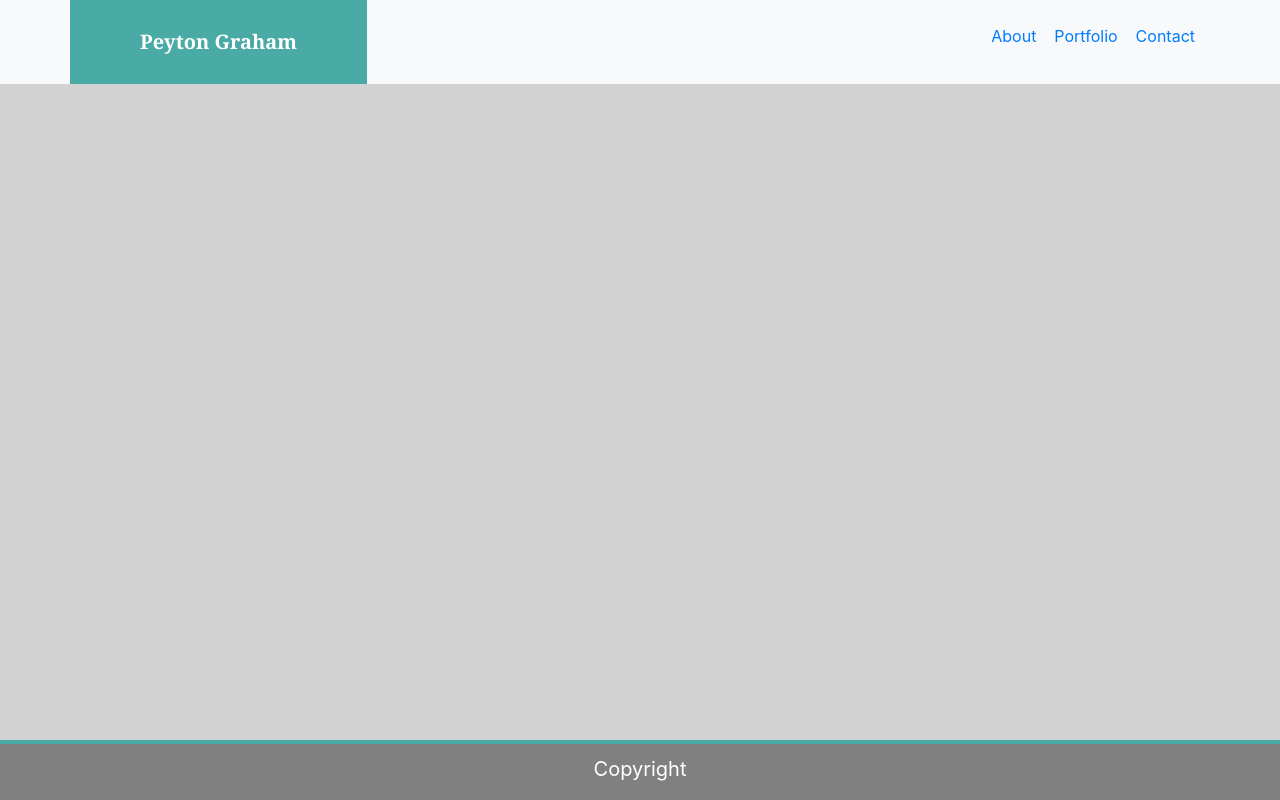
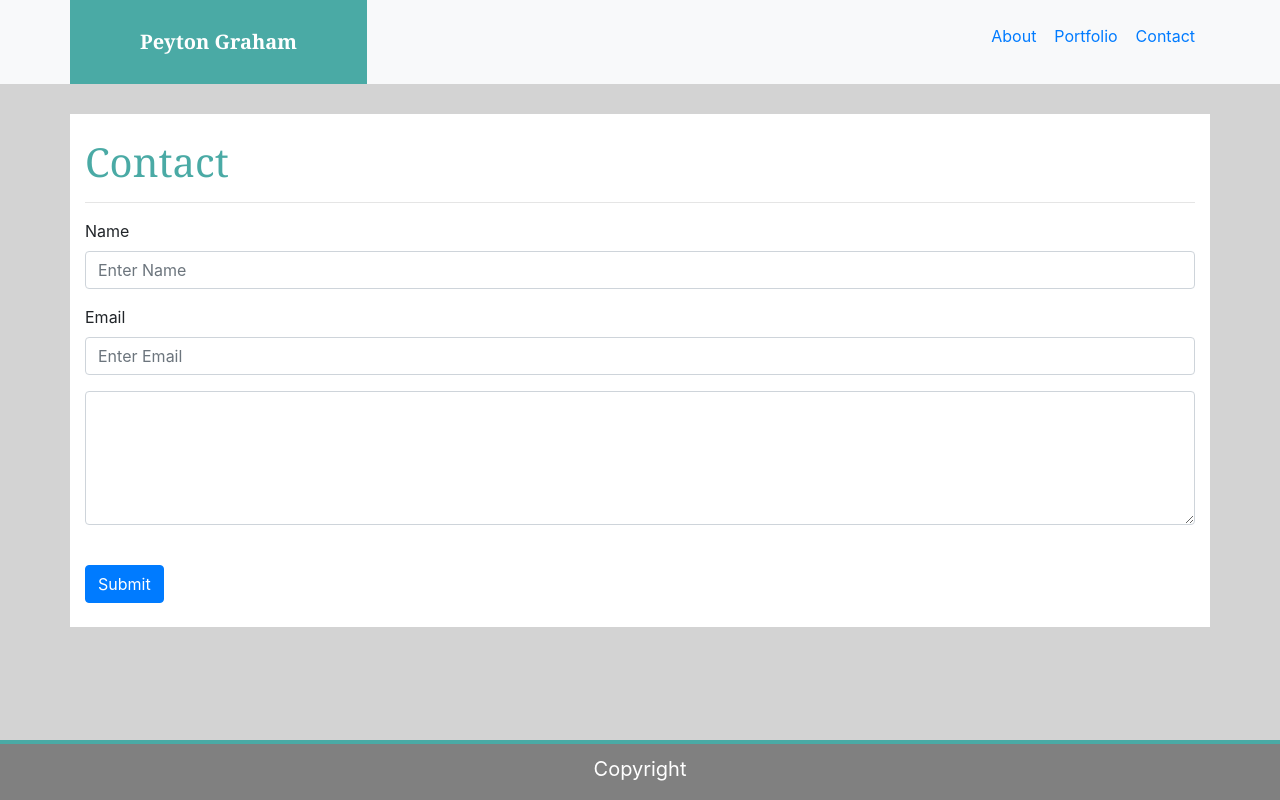
Before and after one commit to pxgraham/Bootstrap-Portfolio, a plain HTML site: page contact.html in a window 1280 px wide. Drawn offline with nearby package versions, Linux system fonts and the light colour scheme.

Commit message:
finished contact page

```diff
--- a/contact.html
+++ b/contact.html
@@ -44,6 +44,36 @@
         </div>
     </nav>
 
+    <div class="container" style="margin-top: 30px; background: white;">
+        <div class="row">
+            <div class="col">
+                <br>
+                <h1 class="bbody">Contact</h1>
+                <hr>
+            </div>
+        </div>
+        <div class="row">
+            <div class="col">
+                <form>
+                    <div class="form-group">
+                      <label for="exampleInputEmail1">Name</label>
+                      <input type="email" class="form-control" id="exampleInputEmail1" aria-describedby="emailHelp" placeholder="Enter Name">
+                    </div>
+                    <div class="form-group">
+                      <label for="exampleInputPassword1">Email</label>
+                      <input type="password" class="form-control" id="exampleInputPassword1" placeholder="Enter Email">
+                    </div>
+                    <div class="form-group">
+                        <textarea class="form-control" rows="5"></textarea>
+                    </div>
+                    <br>
+                    <button type="submit" class="btn btn-primary">Submit</button>
+                  </form>
+                  <br>
+            </div>
+        </div>
+    </div>
+
     <div style="position: fixed; bottom: 50px; width: 100%; height: 5px; color: white; background: #4aaaa5; padding-top: 10px;">
     </div>
 
```
